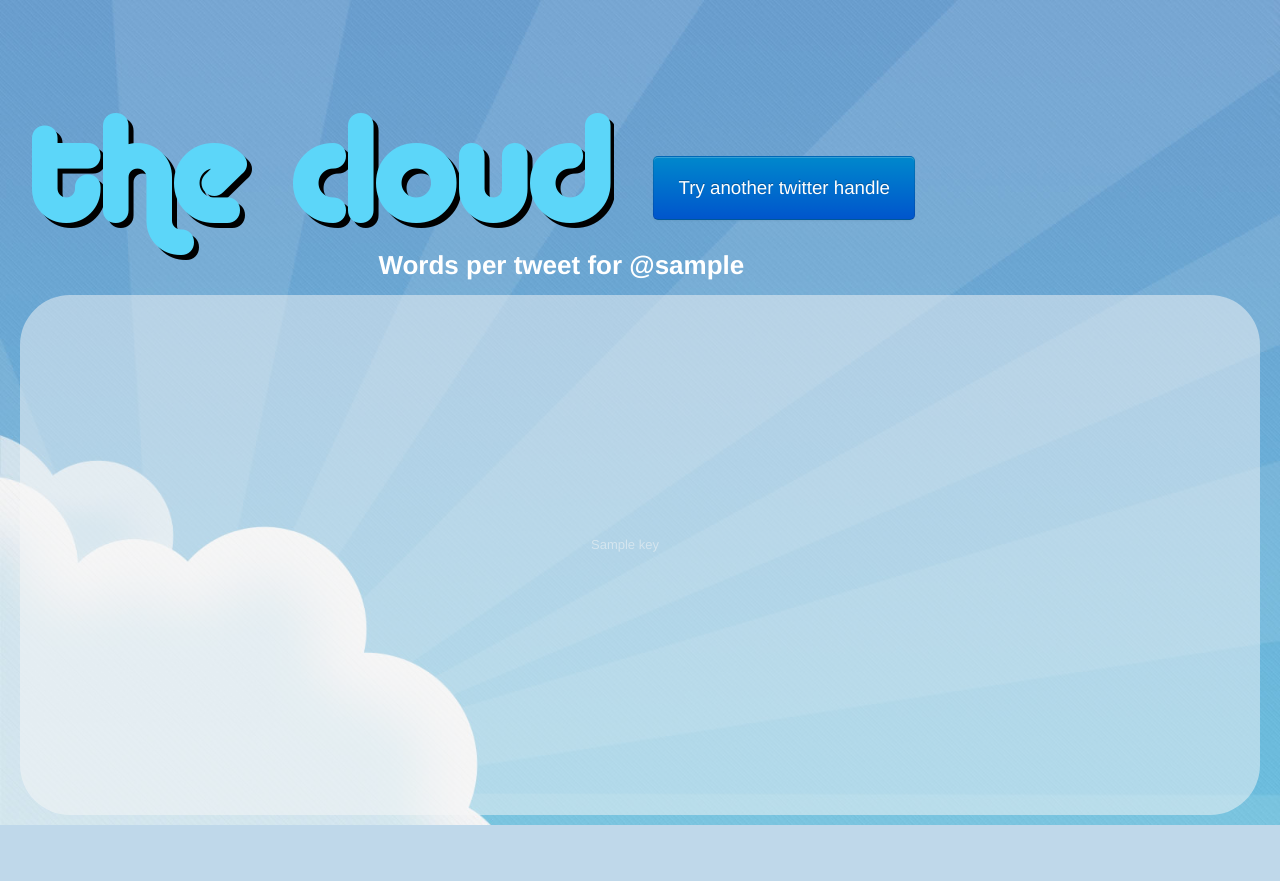
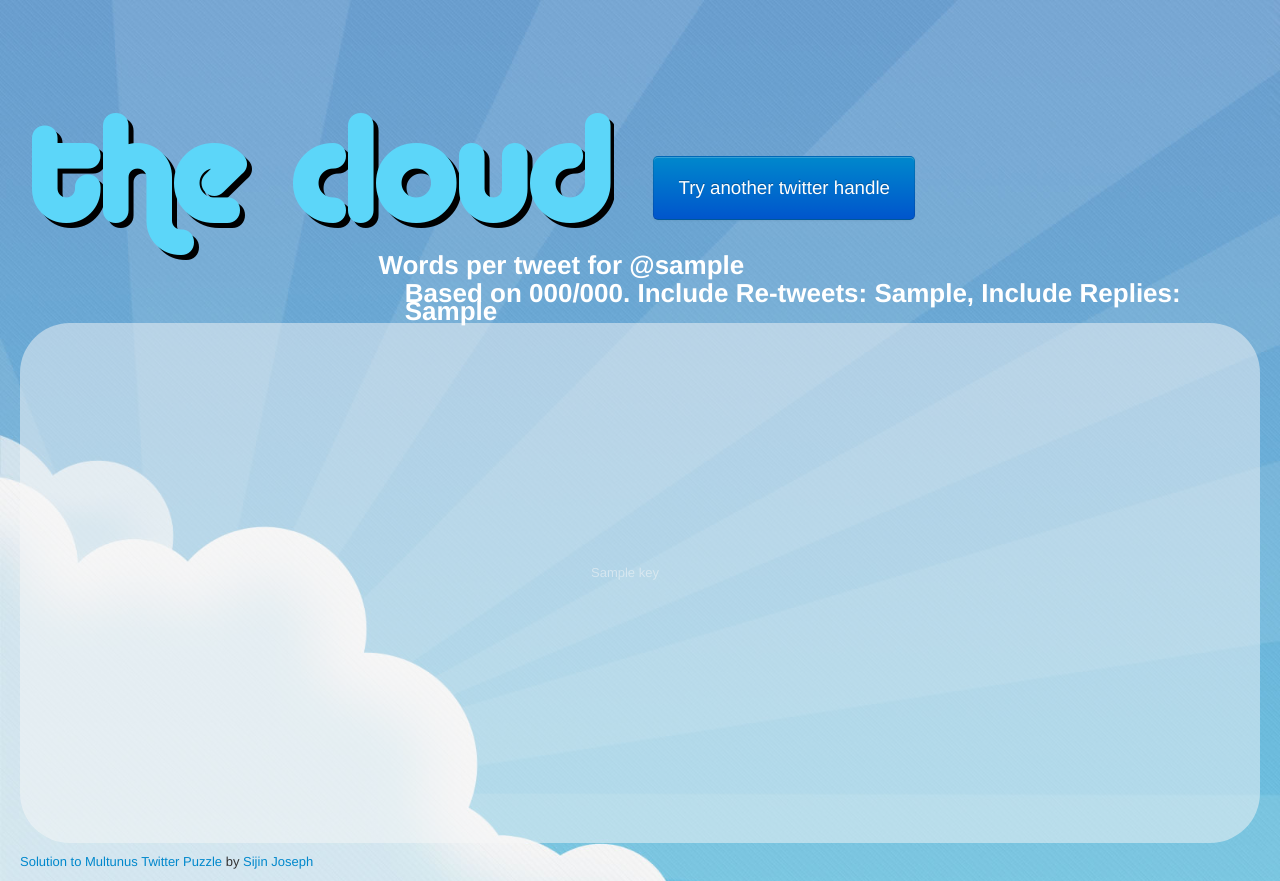
Before and after one commit to sijinjoseph/multunus-puzzle, a Flask app: template src/templates/tagcloud.html in a window 1280 px wide. Before the commit the page ends 825 px from the top, so only its background shows below. Run offline with Flask 2, Linux system fonts and the light colour scheme; the template is opened without the code that fills it: most values are stand-ins (such as "Sample title", 1, 10 or a date in 2020).

Commit message:
Added some more info on the pages, add link back to original puzzle site

```diff
--- a/src/app.py
+++ b/src/app.py
@@ -11,6 +11,10 @@ import urllib2
 app = Flask(__name__)
 app.jinja_env.trim_blocks = True
 
+MAX_TWEETS = 1000
+INCLUDE_RETWEETS = True
+EXCLUDE_REPLIES = True
+
 @app.route('/', methods=['GET', 'POST'])
 def index():
     if request.method == 'POST':
@@ -21,16 +25,31 @@ def index():
 
 @app.route('/tagcloud/<twitterhandle>', methods=['GET'])
 def tagcloud(twitterhandle):
-    num_words_grouped = read_tweets(twitterhandle)
-    return render_template('tagcloud.html', twitterhandle=twitterhandle, num_words_grouped=num_words_grouped)
+    num_words_grouped = read_tweets(twitterhandle,
+                                    MAX_TWEETS,
+                                    INCLUDE_RETWEETS,
+                                    EXCLUDE_REPLIES)
+    return render_template('tagcloud.html',
+                           twitterhandle=twitterhandle,
+                           number_of_tweets=sum(num_words_grouped.values()),
+                           max_number_of_tweets = MAX_TWEETS,
+                           include_retweets = INCLUDE_RETWEETS,
+                           include_replies = not EXCLUDE_REPLIES,
+                           num_words_grouped=num_words_grouped)
 
-def read_tweets(twitterhandle, num_tweets=200):
-    url = "https://api.twitter.com/1/statuses/user_timeline.json?include_entities=false&include_rts=false&count=200&trim_user=true&screen_name={}".format(twitterhandle)
+def read_tweets(twitterhandle,
+                num_tweets,
+                include_retweets,
+                exclude_replies):
+    url = "https://api.twitter.com/1/statuses/user_timeline.json?\
+include_entities=false&trim_user=true&screen_name={}&include_rts={}\
+&exclude_replies={}&count={}".format(twitterhandle, include_retweets,
+                                         exclude_replies, num_tweets)
+
     f = urllib2.urlopen(url)
     content = f.read()
     js_tweets = simplejson.loads(content)
 
-    app.logger.debug([[js_tweet['text'].split()] for js_tweet in js_tweets])
     num_words = [len(js_tweet['text'].split()) for js_tweet in js_tweets]
     num_words_grouped = {x:num_words.count(x) for x in set(num_words)}
 
--- a/src/templates/tagcloud.html
+++ b/src/templates/tagcloud.html
@@ -34,6 +34,9 @@ body {
 			<div class="span12">
 				<p>Words per tweet for @{{ twitterhandle }}</p>
 			</div>
+			<div class="span12">
+                <p>Based on {{ number_of_tweets }}/{{ max_number_of_tweets }}. Include Re-tweets: {{ include_retweets }}, Include Replies: {{ include_replies }}</p>
+            </div>
 		</div>
 		<div class="row-fluid tag-cloud">
 			<div class="span12">
@@ -46,6 +49,16 @@ body {
 				</div>
 			</div>
 		</div>
+
+		<div class="row-fluid">
+            <div class="span7">
+                <p>
+                    <a href="http://twitterpuzzle.herokuapp.com/">Solution to
+                        Multunus Twitter Puzzle</a> by <a href="http://www.indiangeek.net">Sijin
+                        Joseph</a>
+                </p>
+            </div>
+        </div>
 	</div>
 
 	<script type="text/javascript">
```
Also changed, not shown: src/templates/index.html (+10 -0 lines), readme.md.
